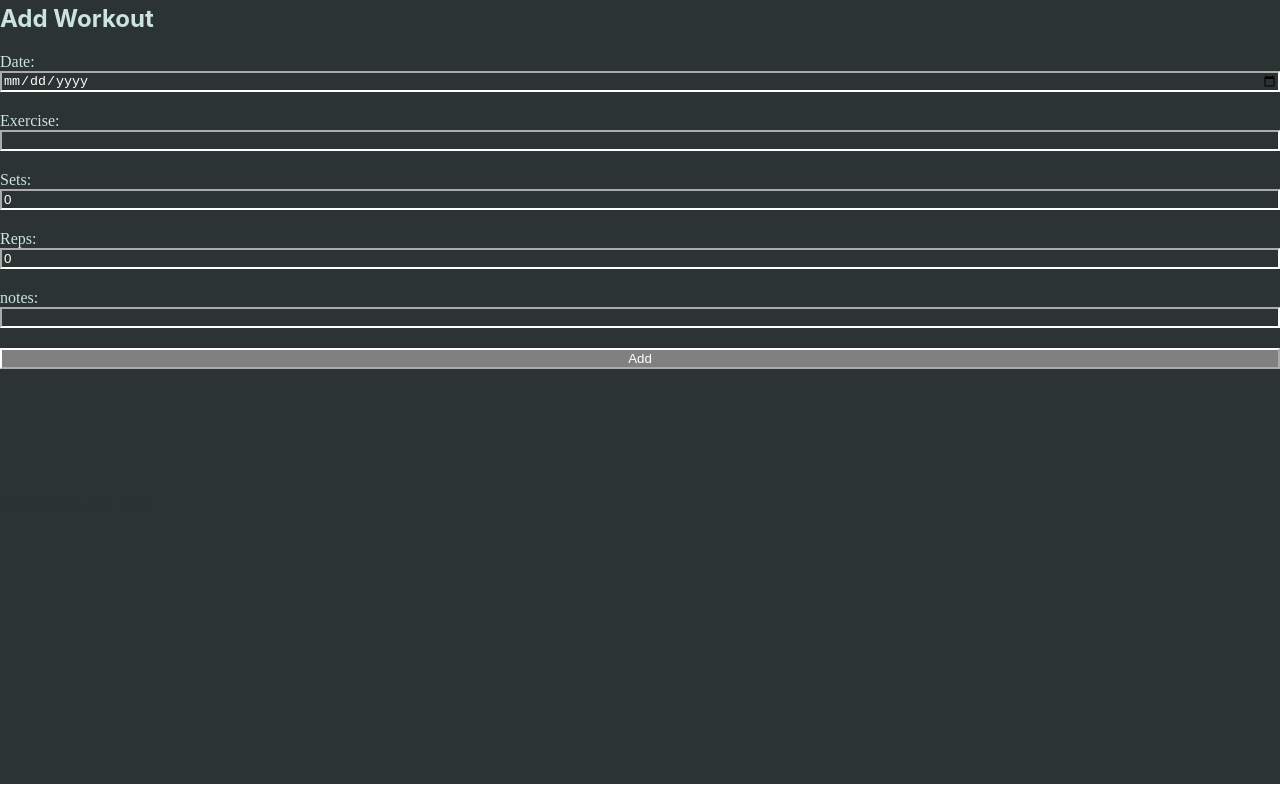
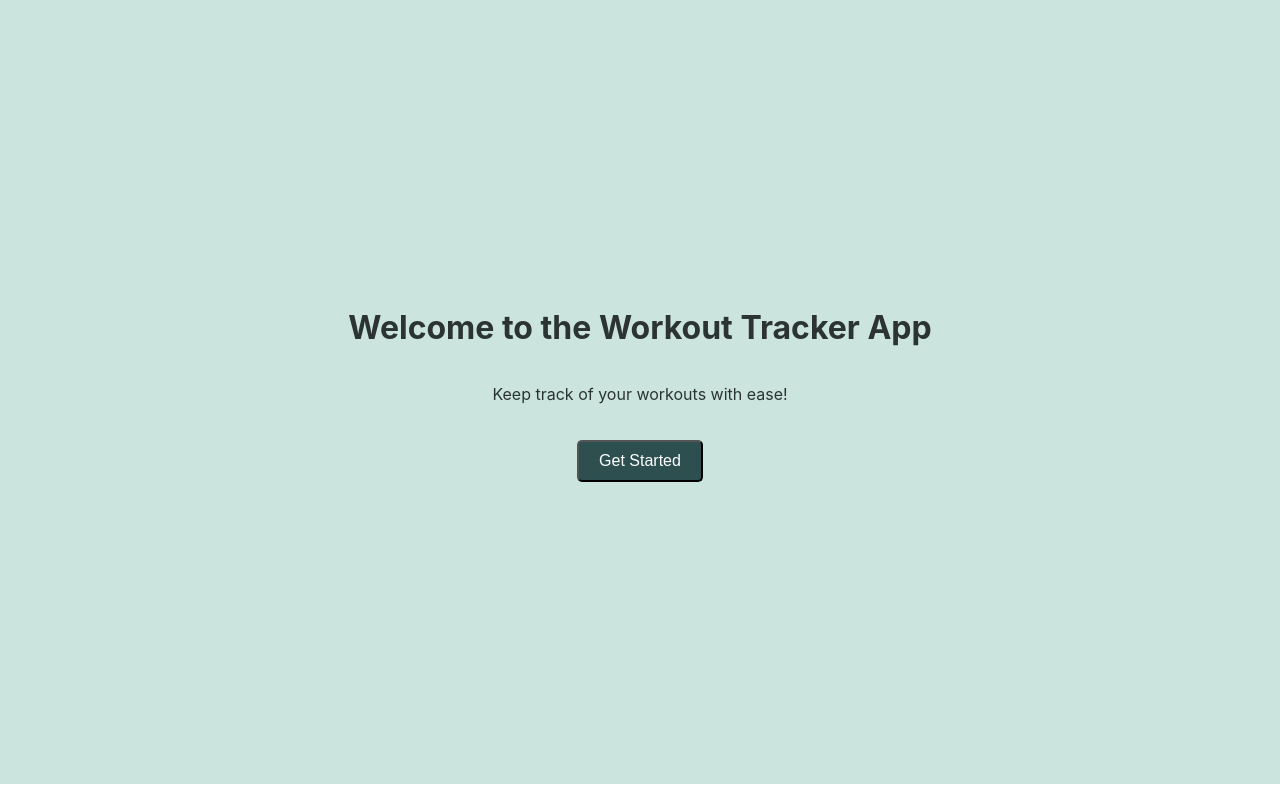
Before and after one commit to Kobesterzz/Workout-Tracker, a React (Create React App) app in the folder work-out-tracker/: page / in a window 1280 px wide. Built offline with nearby package versions, Linux system fonts and the light colour scheme.

Commit message:
created a landing page

```diff
--- a/work-out-tracker/src/App.js
+++ b/work-out-tracker/src/App.js
@@ -1,9 +1,12 @@
+// App.js
 import React, { useState } from 'react';
 import WorkoutForm from './WorkoutForm';
 import WorkoutList from './WorkoutList';
+import LandingPage from './LandingPage';
 
 const App = () => {
   const [workouts, setWorkouts] = useState([]);
+  const [showWorkoutTracker, setShowWorkoutTracker] = useState(false);
 
   const addWorkout = (date, workout) => {
     const existingWorkoutIndex = workouts.findIndex((w) => w.date === date);
@@ -25,17 +28,27 @@ const App = () => {
     console.log('Clicked on date:', date);
   };
 
+  const handleGetStarted = () => {
+    setShowWorkoutTracker(true);
+  };
+
   const backgroundColor = {
     marginTop: -16,
-    backgroundColor: '#2C3333',
+    backgroundColor: '#2E615A',
     height: '100vh',
     color: '#CBE4DE',
   };
 
   return (
     <div style={backgroundColor}>
-      <WorkoutForm addWorkout={addWorkout} />
-      <WorkoutList workouts={workouts} handleDateClick={handleDateClick} />
+      {showWorkoutTracker ? (
+        <>
+          <WorkoutForm addWorkout={addWorkout} />
+          <WorkoutList workouts={workouts} handleDateClick={handleDateClick} />
+        </>
+      ) : (
+        <LandingPage onGetStarted={handleGetStarted} />
+      )}
     </div>
   );
 };
--- /dev/null
+++ b/work-out-tracker/src/LandingPage.js
@@ -0,0 +1,35 @@
+import React from 'react';
+
+const LandingPage = ({ onGetStarted }) => {
+  const landingStyles = {
+    display: 'flex',
+    flexDirection: 'column',
+    alignItems: 'center',
+    justifyContent: 'center',
+    height: '100vh',
+    backgroundColor: '#CBE4DE', // Set your desired background color for the landing page
+    color: '#2C3333', // Set your desired text color for the landing page
+  };
+
+  const buttonStyles = {
+    padding: '10px 20px',
+    fontSize: '16px',
+    borderRadius: '5px',
+    backgroundColor: '#2E4F4F', // Set your desired button color
+    color: '#ffffff', // Set your desired button text color
+    cursor: 'pointer',
+    marginTop: '20px',
+  };
+
+  return (
+    <div style={landingStyles}>
+      <h1>Welcome to the Workout Tracker App</h1>
+      <p>Keep track of your workouts with ease!</p>
+      <button style={buttonStyles} onClick={onGetStarted}>
+        Get Started
+      </button>
+    </div>
+  );
+};
+
+export default LandingPage;
```
